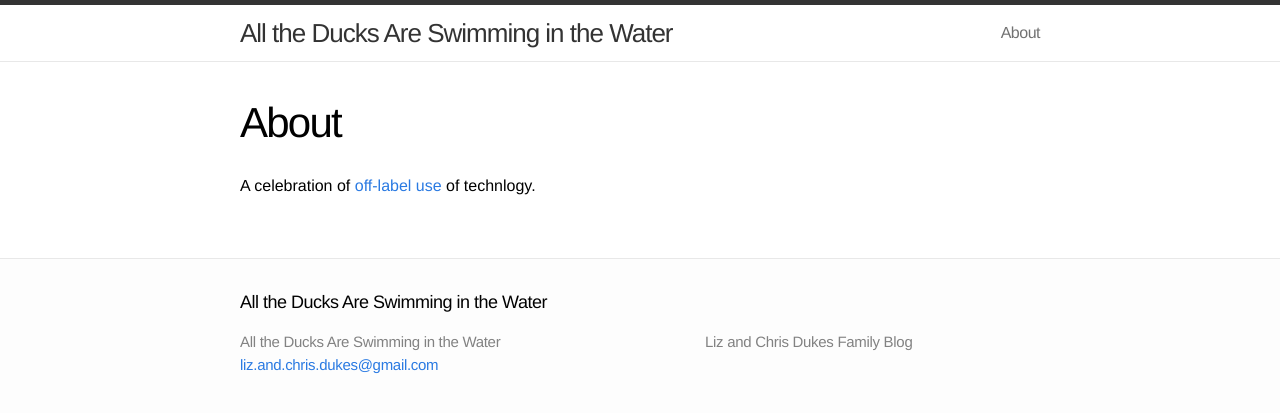
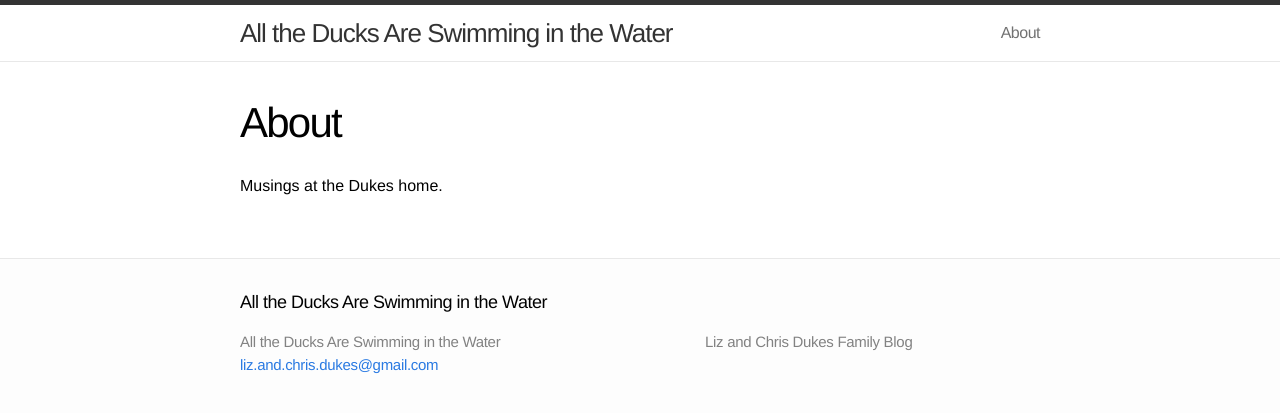
Before and after one commit to lizandchris/lizandchris.github.io, a Jekyll site: the page built from about.md, in a window 1280 px wide. Shown: the top 413 px of the page. Built offline with Jekyll 4.4.1, drawn with Linux system fonts in a browser that asks for light colours.

Commit message:
Changed about.

```diff
--- a/about.md
+++ b/about.md
@@ -4,4 +4,4 @@ title: About
 permalink: /about/
 ---
 
-A celebration of [off-label use](https://en.wikipedia.org/wiki/Off-label_use) of technlogy.
+Musings at the Dukes home.
```
